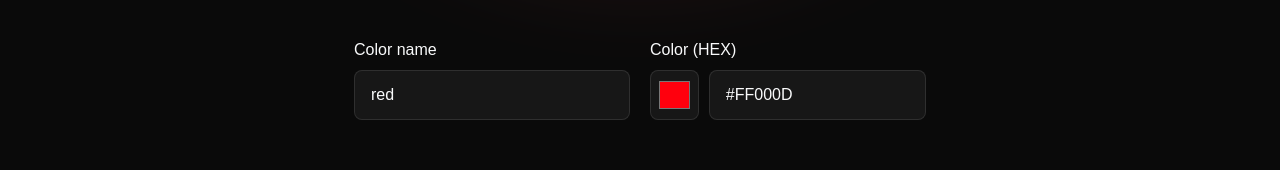
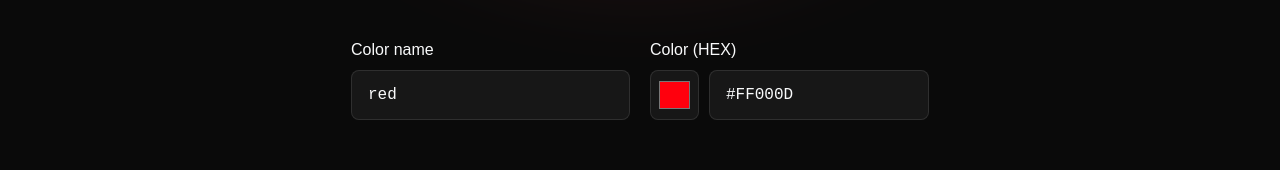
Before and after one commit to 7R0N1X/tailwind-color-generator, a React (Vite) app: page / in a window 1280 px wide. Shown: the part 282-452 px from the top of the page. Built offline with nearby package versions, Linux system fonts and the light colour scheme.

Commit message:
feat: set typography for the text of the inputs

```diff
--- a/src/index.css
+++ b/src/index.css
@@ -7,6 +7,7 @@ body {
 }
 
 .variant,
-.hex-display {
+.hex-display,
+input {
   font-family: "JetBrains Mono Variable", monospace;
 }
```
